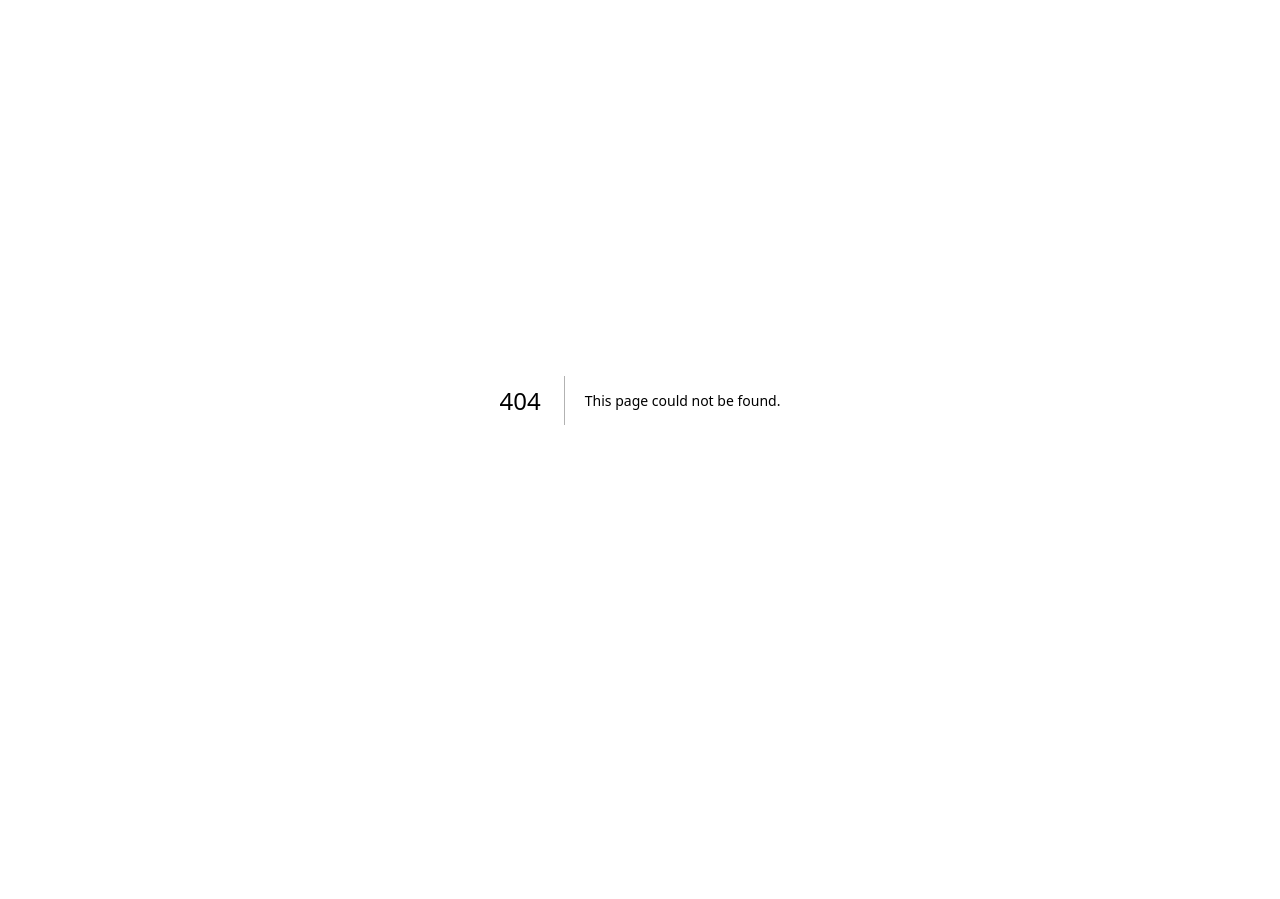
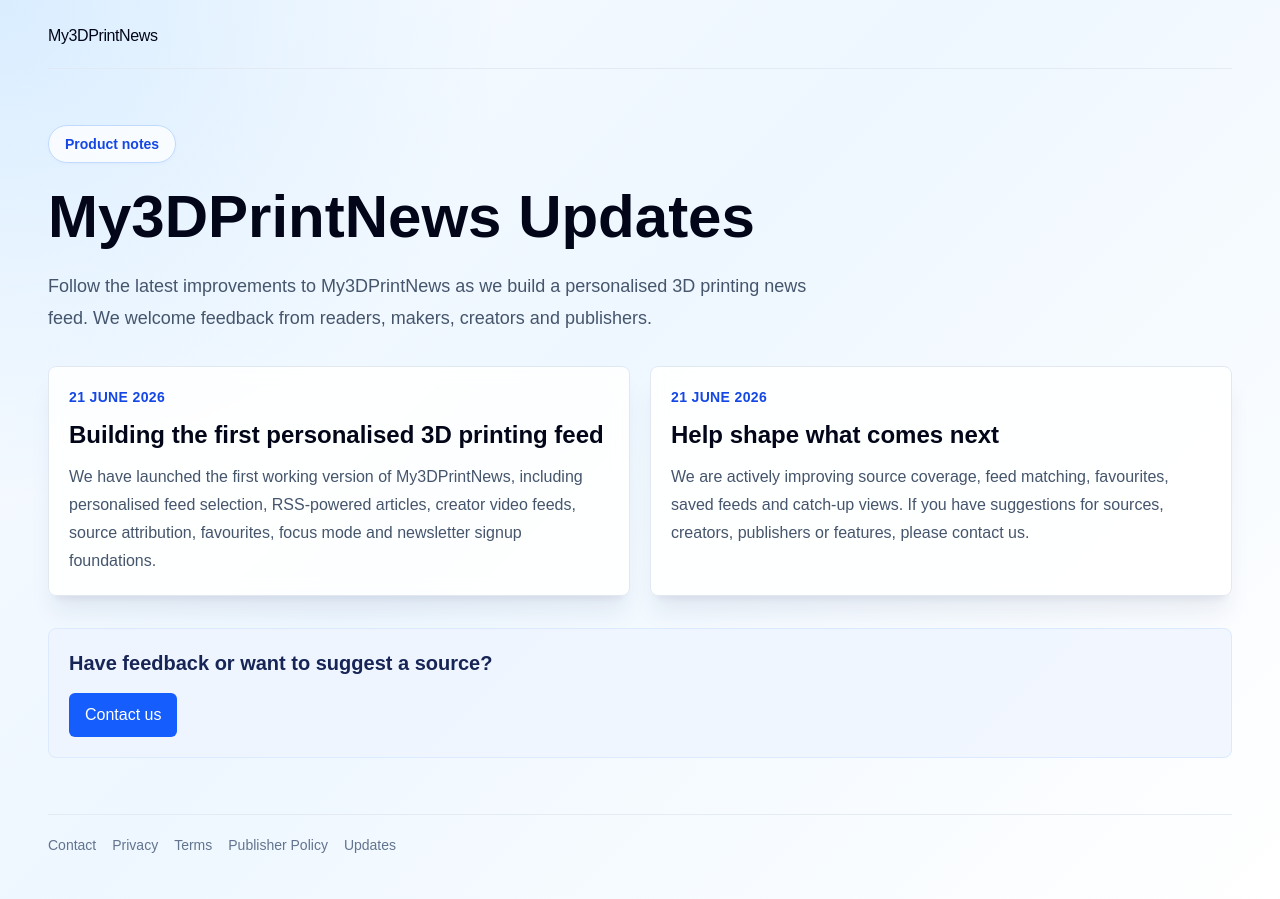
Before and after one commit to EchoiiProject/My3DPrintNews, a Next.js app: page /updates in a window 1280 px wide. Before the commit this address had no page. Before the commit the page ends 800 px from the top, so only its background shows below. Built offline with nearby package versions, Linux system fonts and the light colour scheme.

Commit message:
Add updates page

```diff
--- a/app/footer-links.tsx
+++ b/app/footer-links.tsx
@@ -15,6 +15,9 @@ export function FooterLinks() {
       <Link className="hover:text-blue-700" href="/publisher-policy">
         Publisher Policy
       </Link>
+      <Link className="hover:text-blue-700" href="/updates">
+        Updates
+      </Link>
     </footer>
   );
 }
--- /dev/null
+++ b/app/updates/page.tsx
@@ -0,0 +1,83 @@
+import Link from "next/link";
+import { FooterLinks } from "../footer-links";
+
+const updatePosts = [
+  {
+    title: "Building the first personalised 3D printing feed",
+    date: "21 June 2026",
+    content:
+      "We have launched the first working version of My3DPrintNews, including personalised feed selection, RSS-powered articles, creator video feeds, source attribution, favourites, focus mode and newsletter signup foundations.",
+  },
+  {
+    title: "Help shape what comes next",
+    date: "21 June 2026",
+    content:
+      "We are actively improving source coverage, feed matching, favourites, saved feeds and catch-up views. If you have suggestions for sources, creators, publishers or features, please contact us.",
+  },
+];
+
+export default function UpdatesPage() {
+  return (
+    <main className="min-h-screen bg-[radial-gradient(circle_at_top_left,#d9edff,transparent_32%),linear-gradient(135deg,#f8fbff_0%,#eef7ff_44%,#ffffff_100%)] text-slate-950">
+      <section className="mx-auto flex min-h-screen w-full max-w-7xl flex-col px-6 py-6 sm:px-8 lg:px-12">
+        <nav className="flex items-center justify-between border-b border-slate-200/80 pb-5">
+          <Link
+            className="text-lg font-bold tracking-tight text-slate-950"
+            href="/"
+          >
+            My3DPrintNews
+          </Link>
+        </nav>
+
+        <div className="flex-1 py-10 sm:py-14">
+          <header>
+            <p className="mb-4 inline-flex rounded-full border border-blue-200 bg-white/75 px-4 py-2 text-sm font-semibold text-blue-700 shadow-sm shadow-blue-100/60">
+              Product notes
+            </p>
+            <h1 className="max-w-4xl text-4xl font-bold leading-tight tracking-normal text-slate-950 sm:text-6xl">
+              My3DPrintNews Updates
+            </h1>
+            <p className="mt-4 max-w-3xl text-lg leading-8 text-slate-600">
+              Follow the latest improvements to My3DPrintNews as we build a
+              personalised 3D printing news feed. We welcome feedback from
+              readers, makers, creators and publishers.
+            </p>
+          </header>
+
+          <div className="mt-8 grid gap-5 lg:grid-cols-2">
+            {updatePosts.map((post) => (
+              <article
+                className="rounded-lg border border-slate-200 bg-white/88 p-5 shadow-xl shadow-blue-950/8 backdrop-blur"
+                key={post.title}
+              >
+                <p className="text-sm font-bold uppercase tracking-wide text-blue-700">
+                  {post.date}
+                </p>
+                <h2 className="mt-3 text-2xl font-bold text-slate-950">
+                  {post.title}
+                </h2>
+                <p className="mt-3 text-base leading-7 text-slate-600">
+                  {post.content}
+                </p>
+              </article>
+            ))}
+          </div>
+
+          <section className="mt-8 rounded-lg border border-blue-100 bg-blue-50/80 p-5">
+            <h2 className="text-xl font-bold text-blue-950">
+              Have feedback or want to suggest a source?
+            </h2>
+            <Link
+              className="mt-4 inline-flex min-h-11 items-center justify-center rounded-md bg-blue-600 px-4 text-sm font-bold text-white transition hover:bg-blue-700 focus:outline-none focus-visible:ring-4 focus-visible:ring-blue-200"
+              href="/contact"
+            >
+              Contact us
+            </Link>
+          </section>
+        </div>
+
+        <FooterLinks />
+      </section>
+    </main>
+  );
+}
```
